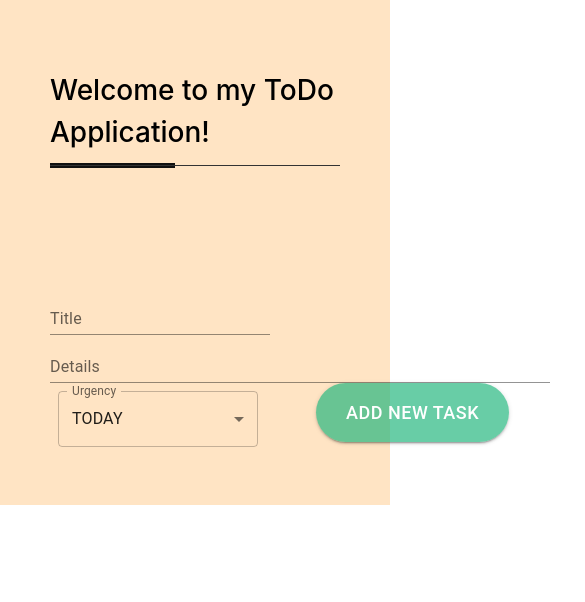
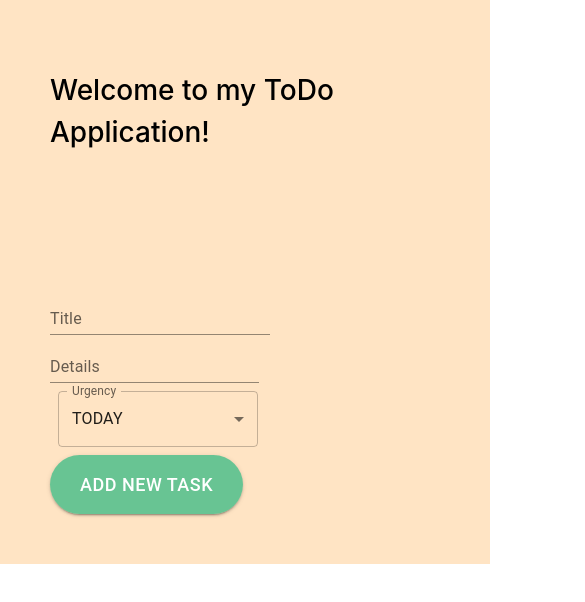
Before and after one commit to kovesdieszter/SimpleToDo, a React (Create React App) app in the folder simpletodo/: page / in a window 390 px wide. Shown: the top 602 px of the page, 585 px wide, since content can reach past the window. Built offline with nearby package versions, Linux system fonts and the light colour scheme.

Commit message:
fix: responsive inputs

```diff
--- a/simpletodo/src/App.css
+++ b/simpletodo/src/App.css
@@ -6,26 +6,49 @@
   display: flex;
   padding: 50px;
   background-color: bisque;
+  width: 100vw;
 }
 
 .welcome {
   display: flex;
   padding: 50px;
   background-color: bisque;
+  width: 100vw;
 }
 
 .form {
   display: flex;
   flex-wrap: wrap;
   float: left;
+  width: 100vw;
 }
 
-.simple {
-  margin-right: 50px;
+.marginToElement {
+  margin-right: 30px;
+  margin-bottom: 15px;
 }
 
+.titleText {
+  width: 15vw;
+}
+
+
+.detailsText{
+  width: 35vw;
+}
+
+
+.menu menuItem{
+  width: 25vw;
+}
+
+.addNewButton addButton {
+  width: 25vw;
+}
+
+
 .details {
-  width: 500px;
+  width: 95%;
 }
 
 .menuItem {
@@ -40,25 +63,7 @@
   padding-bottom: 15px;
   position: relative;
 }
-.welcome h1:before {
-  content: "";
-  position: absolute;
-  left: 0;
-  bottom: 0;
-  height: 5px;
-  width: 125px;
-  background-color: #111;
-}
-.welcome h1:after {
-  content: "";
-  position: absolute;
-  left: 0;
-  bottom: 2px;
-  height: 1px;
-  width: 100%;
-  max-width: 700px;
-  background-color: #333;
-}
+
 
 .addButton {
   background-color: rgba(33, 182, 125, 0.68) !important;
```
